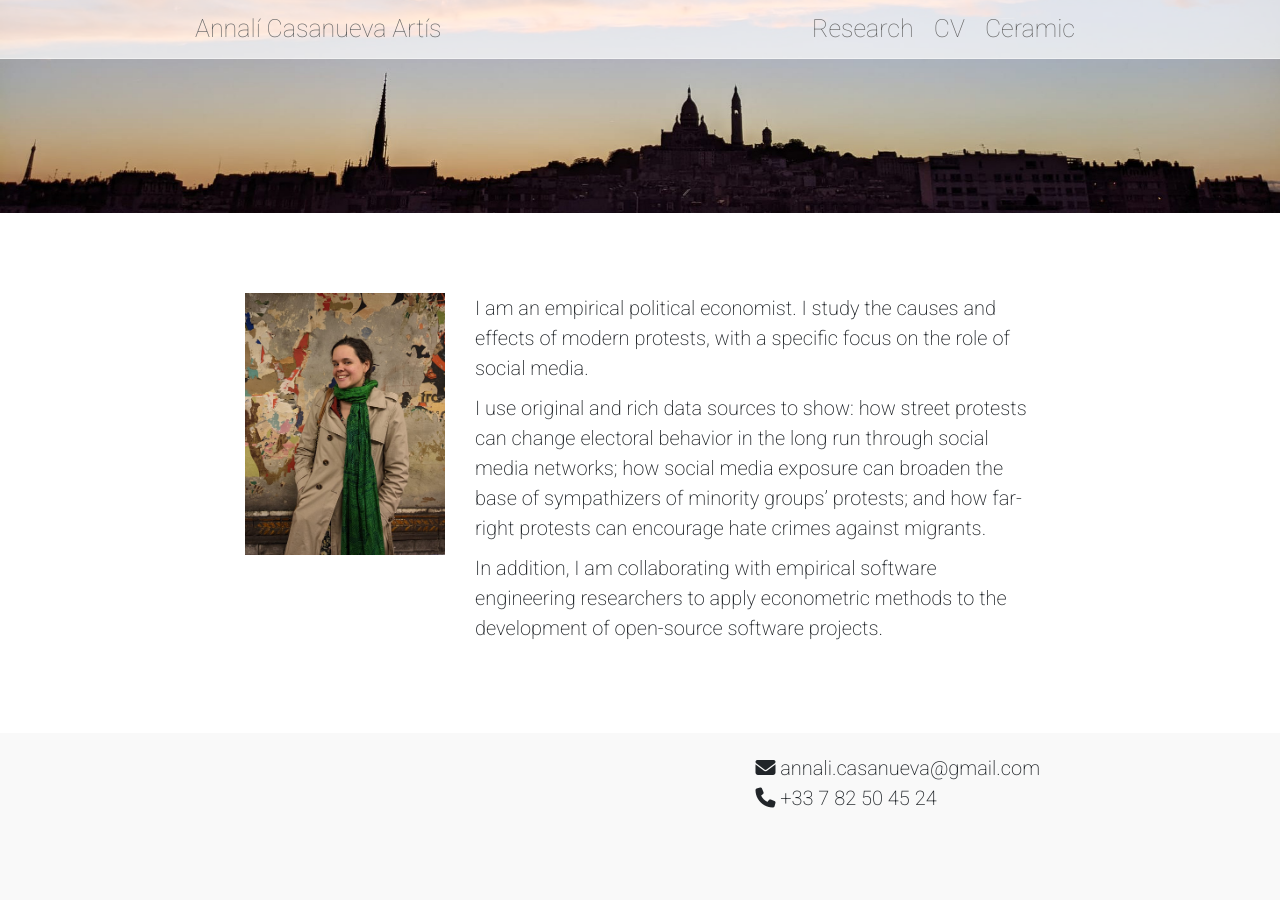
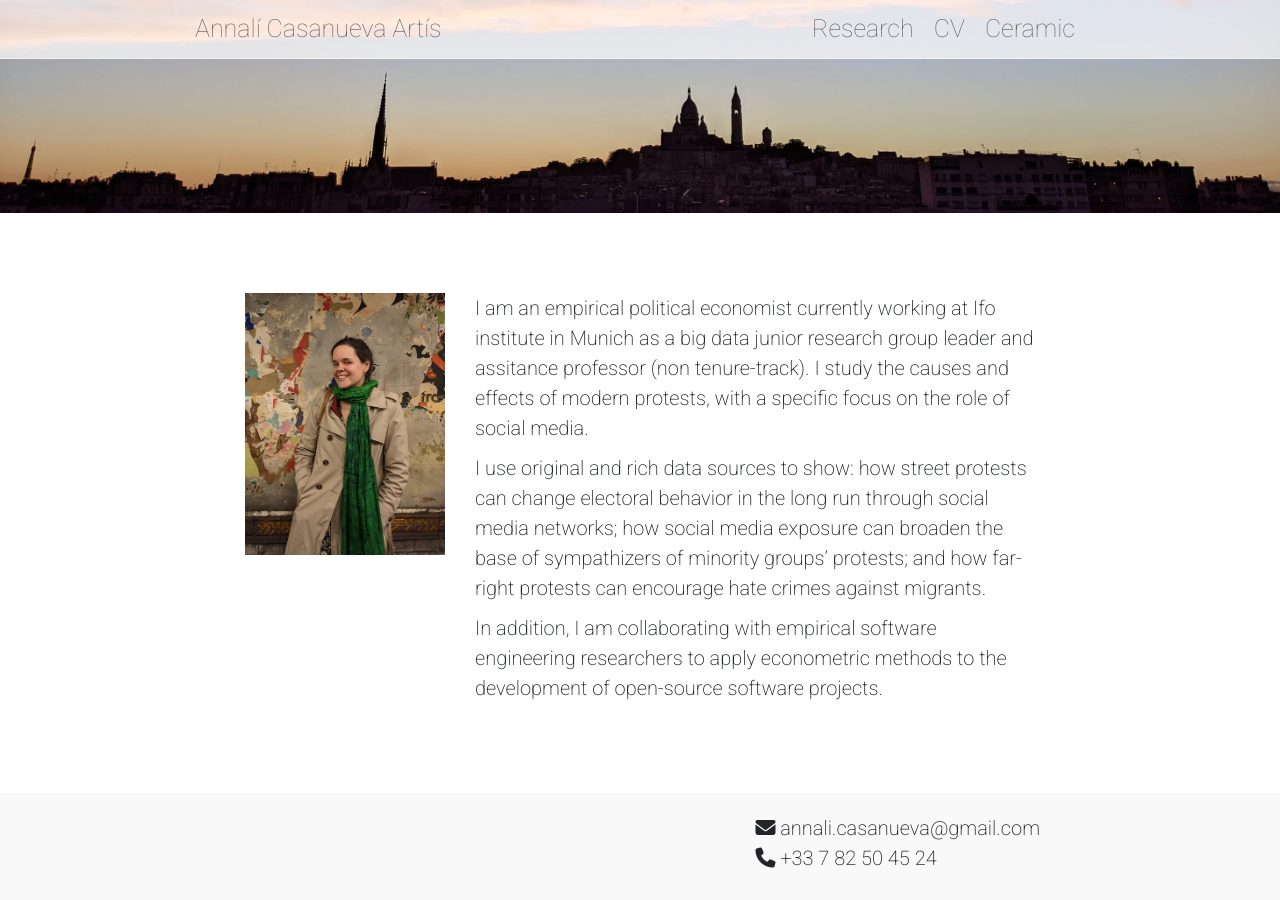
Before and after one commit to Annali-Casanueva/annali-casanueva.github.io, a Jekyll site: the page built from pages/en/index.md, in a window 1280 px wide. Built offline with Jekyll 4.4.1, drawn with Linux system fonts in a browser that asks for light colours.

Commit message:
Update index.md

```diff
--- a/pages/en/index.md
+++ b/pages/en/index.md
@@ -10,7 +10,7 @@ page: /
 </div>
 <div markdown="1" class="main-page-text">
 
-I am an empirical political economist. I study the causes and effects of modern protests, with a specific focus on the role of social media.
+I am an empirical political economist currently working at Ifo institute in Munich as a big data junior research group leader and assitance professor (non tenure-track). I study the causes and effects of modern protests, with a specific focus on the role of social media.
 
 I use original and rich data sources to show: how street protests can change electoral behavior in the long run through social media networks; how social media exposure can broaden the base of sympathizers of minority groups' protests; and how far-right protests can encourage hate crimes against migrants.
 
```
